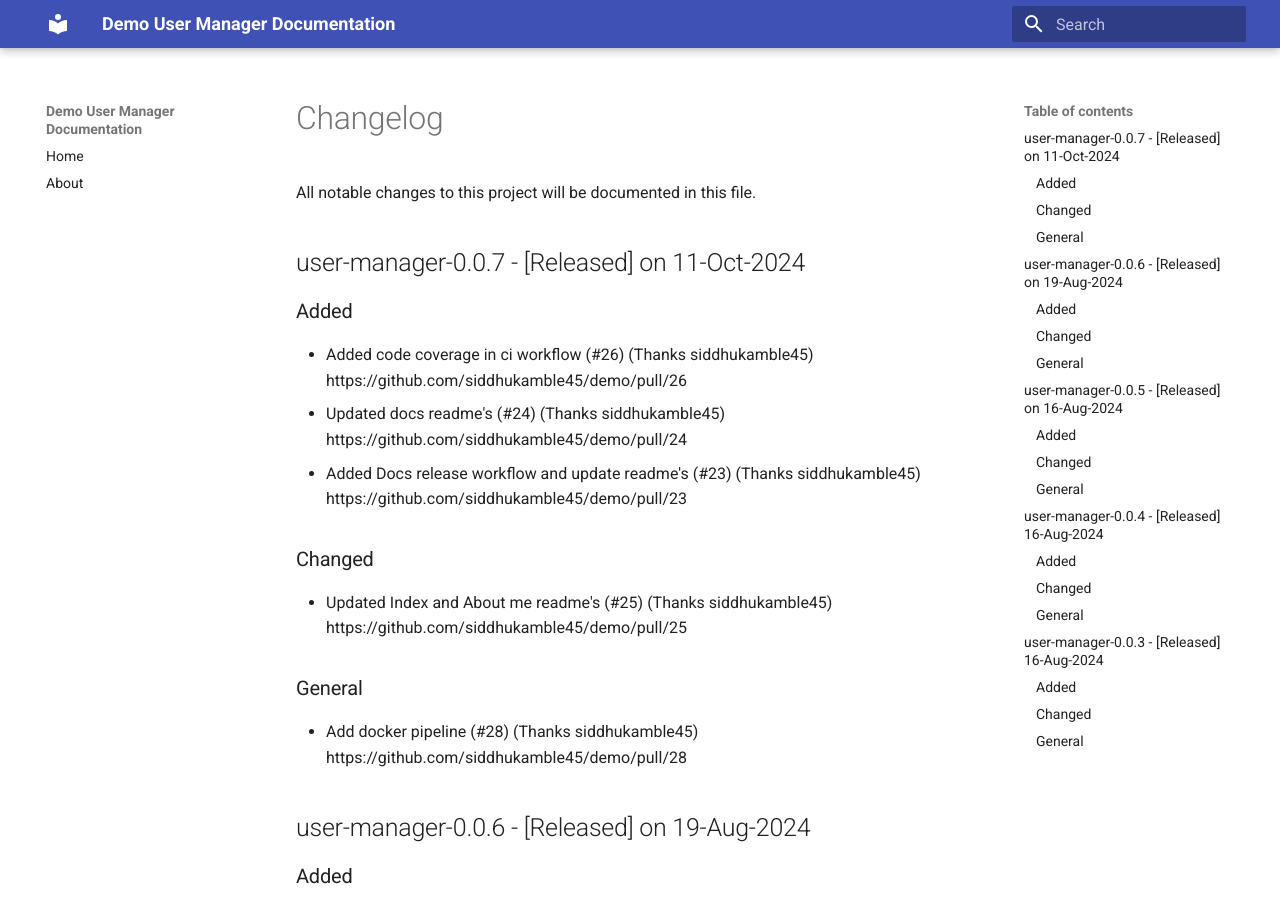
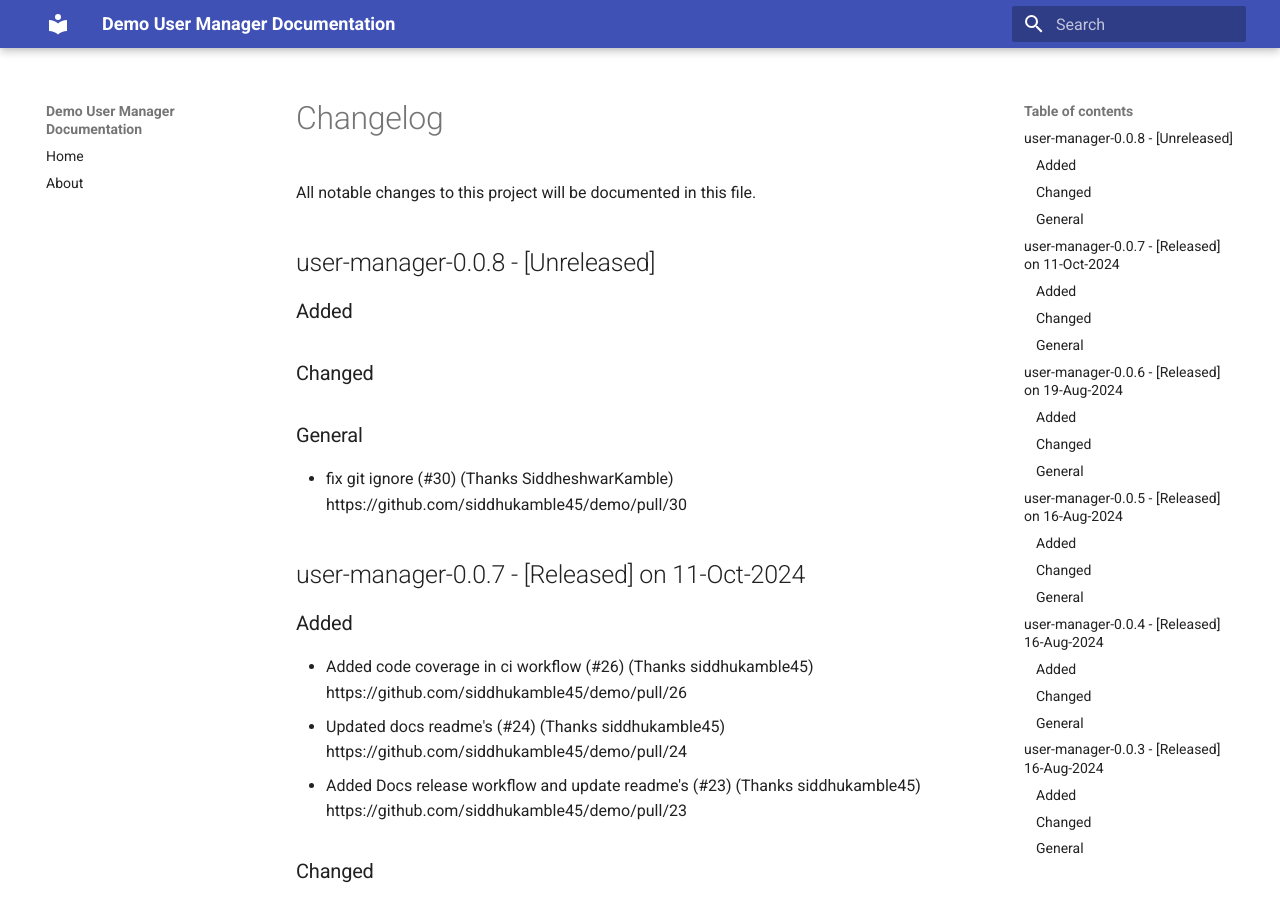
Before and after one commit to siddhukamble45/demo, an MkDocs documentation site: the page built from docs/CHANGELOG.md, in a window 1280 px wide and 900 px high. Built offline with MkDocs 1.6.1 and Material for MkDocs 9.7.7, drawn with Linux system fonts in a browser that asks for light colours.

Commit message:
Update CHANGELOG.md for Unreleased version

```diff
--- a/docs/CHANGELOG.md
+++ b/docs/CHANGELOG.md
@@ -1,6 +1,16 @@
 # Changelog
 
 All notable changes to this project will be documented in this file.
+
+## user-manager-0.0.8 - [Unreleased]
+
+### Added
+
+### Changed
+
+### General
+- fix git ignore (#30) (Thanks SiddheshwarKamble) https://github.com/siddhukamble45/demo/pull/30
+
 
 ## user-manager-0.0.7 - [Released] on 11-Oct-2024
 
```
